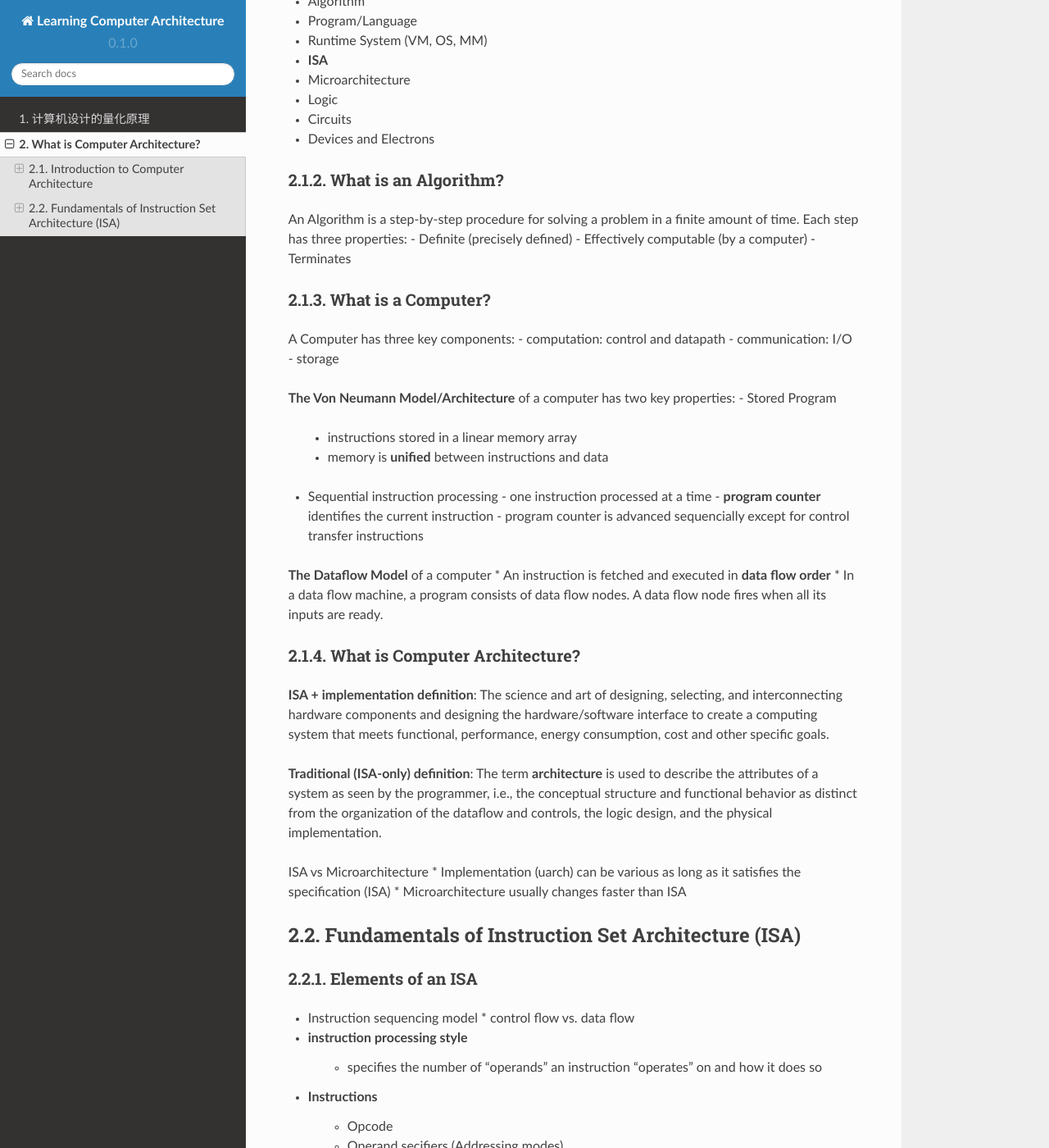
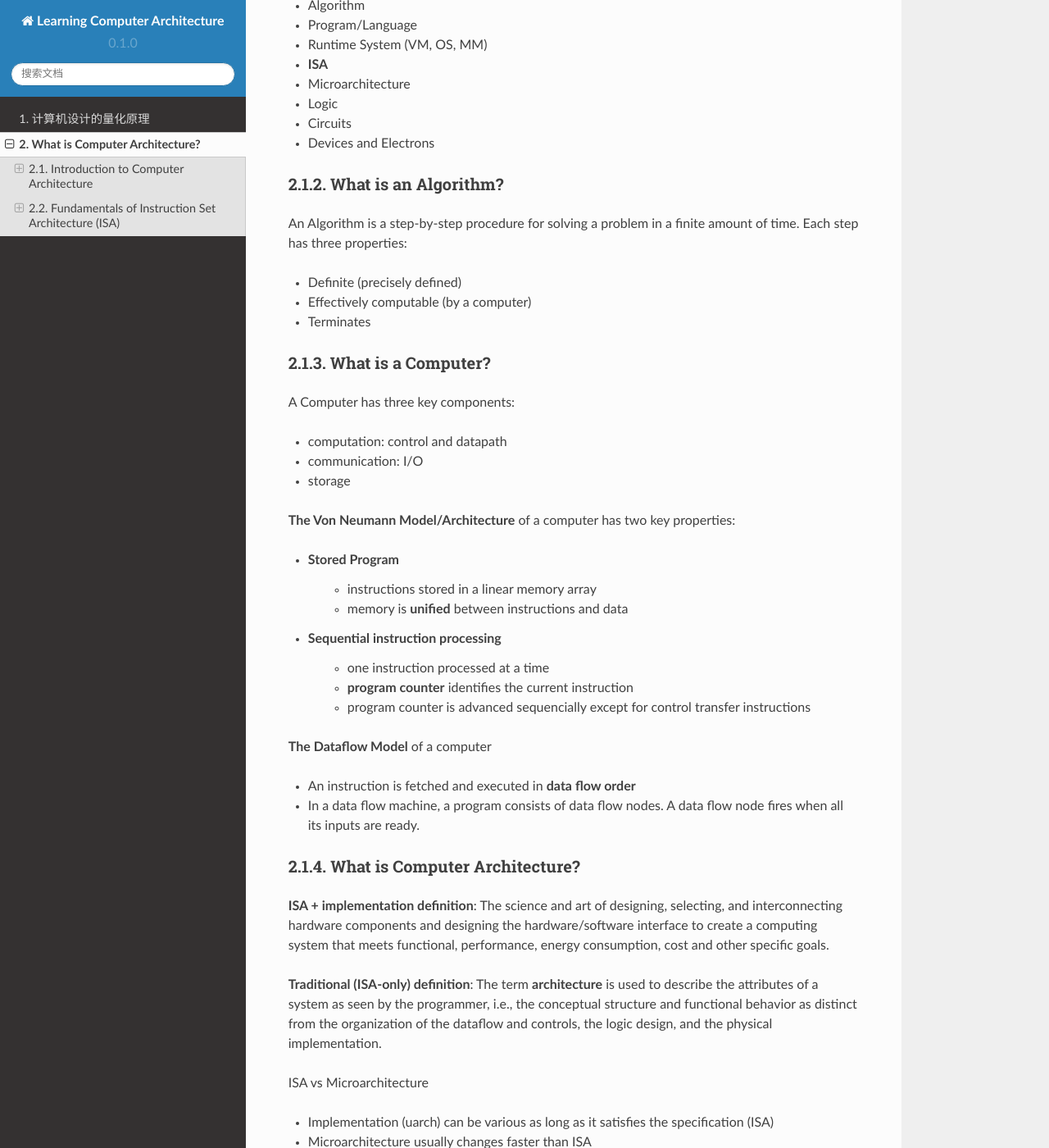
Before and after one commit to Bwoah-Kimi/Computer_Architecture_Learning_Notes, a Sphinx documentation site: the page built from docs/source/chapter1.rst, in a window 1280 px wide and 1400 px high, scrolled down 401 px. Shown: the whole window at 82% size. Built offline with Sphinx 7.4.7 and the Read the Docs theme 2.0.0, drawn with Linux system fonts in a browser that asks for light colours; some of the changed text lies outside the part shown.

```diff
--- a/docs/source/chapter1.rst
+++ b/docs/source/chapter1.rst
@@ -1,15 +1,15 @@
 What is Computer Architecture?
-====================
+==============================
 
 .. note::
 
-   This part is based on Lecture 2 of CMU447.
+	 This part is based on Lecture 2 of CMU447.
 
 Introduction to Computer Architecture
---------
+--------------------------------------
 
 Computer Architecture in Levels of Transformation
-~~~~~~~~
+~~~~~~~~~~~~~~~~~~~~~~~~~~~~~~~~~~~~~~~~~~~~~~~~~
 
 - Problem
 - Algorithm
@@ -23,37 +23,41 @@ Computer Architecture in Levels of Transformation
 
 
 What is an Algorithm?
-~~~~~~~~
+~~~~~~~~~~~~~~~~~~~~~
 
 An Algorithm is a step-by-step procedure for solving a problem in a finite amount of time.
 Each step has three properties:
+
 - Definite (precisely defined)
 - Effectively computable (by a computer)
 - Terminates
 
 What is a Computer?
-~~~~~~~~
+~~~~~~~~~~~~~~~~~~~
 
 A Computer has three key components:
+
 - computation: control and datapath
 - communication: I/O
 - storage
 
 **The Von Neumann Model/Architecture** of a computer has two key properties:
+
 - Stored Program
-  - instructions stored in a linear memory array
-  - memory is **unified** between instructions and data
+	- instructions stored in a linear memory array
+	- memory is **unified** between instructions and data
 - Sequential instruction processing
-  - one instruction processed at a time
-  - **program counter** identifies the current instruction
-  - program counter is advanced sequencially except for control transfer instructions
+	- one instruction processed at a time
+	- **program counter** identifies the current instruction
+	- program counter is advanced sequencially except for control transfer instructions
 
 **The Dataflow Model** of a computer
+
 * An instruction is fetched and executed in **data flow order**
 * In a data flow machine, a program consists of data flow nodes. A data flow node fires when all its inputs are ready.
 
 What is Computer Architecture?
-~~~~~~~~
+~~~~~~~~~~~~~~~~~~~~~~~~~~~~~~
 
 **ISA + implementation definition**:
 The science and art of designing, selecting, and interconnecting hardware components and designing the hardware/software interface to create a computing system that meets functional, performance, energy consumption, cost and other specific goals.
@@ -62,18 +66,19 @@ The science and art of designing, selecting, and interconnecting hardware compon
 The term **architecture** is used to describe the attributes of a system as seen by the programmer, i.e., the conceptual structure and functional behavior as distinct from the organization of the dataflow and controls, the logic design, and the physical implementation.
 
 ISA vs Microarchitecture
+
 * Implementation (uarch) can be various as long as it satisfies the specification (ISA)
 * Microarchitecture usually changes faster than ISA
 
 
 Fundamentals of Instruction Set Architecture (ISA)
---------
+--------------------------------------------------
 
 Elements of an ISA
-~~~~~~~~
+~~~~~~~~~~~~~~~~~~
 
 * Instruction sequencing model
-  * control flow vs. data flow
+	* control flow vs. data flow
 * instruction processing style
 	* specifies the number of "operands" an instruction "operates" on and how it does so
 * Instructions
@@ -99,29 +104,29 @@ Elements of an ISA
 
 
 Different types of computer architecture
-~~~~~~~~
+~~~~~~~~~~~~~~~~~~~~~~~~~~~~~~~~~~~~~~~~~~
 
 * 栈体系结构
-  * 操作数位于栈的顶部（TOS）
-  * 0-address: op, push A, pop A
-  * Advantages
-    * small instruction size: simple logic & compact code
-    * efficient procedure calls: all parameters on stack
-  * Disadvantage
-    * computations that are not easily expressible with "postfix notation" are difficult to map to stack machines
-    * not flexible
+	* 操作数位于栈的顶部（TOS）
+	* 0-address: op, push A, pop A
+	* Advantages
+		* small instruction size: simple logic & compact code
+		* efficient procedure calls: all parameters on stack
+	* Disadvantage
+		* computations that are not easily expressible with "postfix notation" are difficult to map to stack machines
+		* not flexible
 * 累加器体系结构
-  * 操作数为隐式的累加器
-  * 1-address: op ACC, ld A, st A
+	* 操作数为隐式的累加器
+	* 1-address: op ACC, ld A, st A
 * 通用寄存器体系结构
-  * 只有显式操作数：寄存器或存储地址
-  * 两类不同的寄存器计算机：
-    * **寄存器-存储器**体系结构：可以用任意指令来访问存储器
-    * **载入-存储**体系结构：只能用载入和存储指令来访问存储器
+	* 只有显式操作数：寄存器或存储地址
+	* 两类不同的寄存器计算机：
+		* **寄存器-存储器** 体系结构：可以用任意指令来访问存储器
+		* **载入-存储** 体系结构：只能用载入和存储指令来访问存储器
 
 
 Different types of addressing modes
-~~~~~~~~
+~~~~~~~~~~~~~~~~~~~~~~~~~~~~~~~~~~~
 
 Addressing modes specifies how to obtain the operands from the registers/memory.
 
@@ -130,7 +135,7 @@ Addressing modes specifies how to obtain the operands from the registers/memory.
 * 立即数寻址 (absolute)
 	* use immediate value as address
 * 寄存器间接寻址 (register indirect)
-	* use :math:`GPR[r_{base}]`` as address
+	* use :math:`GPR[r_{base}]` as address
 * 位移量寻址 (displaced or based)
 	* use :math:`offset +GPR[r_{base}]` as address
 * 索引寻址 (indexed)
@@ -144,22 +149,25 @@ Addressing modes specifies how to obtain the operands from the registers/memory.
 	* 用于索引数组
 
 Advantages of more addressing modes
-  * enables better mapping of high-level constructs to the machine
+
+	* enables better mapping of high-level constructs to the machine
+
 Disadvantages of more addressing modes
-  * higher complexity of the architecture
-  * higher CPI
-  * more work for the complier
-  * more work for the microarchitect
+
+	* higher complexity of the architecture
+	* higher CPI
+	* more work for the complier
+	* more work for the microarchitect
 
 Different types of operations in an ISA
-~~~~~~~~
+~~~~~~~~~~~~~~~~~~~~~~~~~~~~~~~~~~~~~~~~~
 
 * 算数与逻辑：加减乘除，与或，etc.
 * 数据传送：载入-存储
 * 控制
-  * 跳转：控制中的改变是**无条件**的
-  * 分支：控制中的改变是**有条件**的
-  * 过程调用与返回
+	* 跳转：控制中的改变是 **无条件** 的
+	* 分支：控制中的改变是 **有条件** 的
+	* 过程调用与返回
 * 系统：操作系统调用、虚拟内存管理指令
 * 浮点
 * 十进制：十进制加法与乘法、二进制到字符的转换
@@ -167,35 +175,35 @@ Different types of operations in an ISA
 * 图形：像素与顶点操作、压缩/解压缩操作
 
 Encoding of an ISA
-~~~~~~~~
+~~~~~~~~~~~~~~~~~~~
 
 ISA所支持的各种操作通常在一个称为操作码(Opcode)的字段中指定。指令集编码将寻址方式与操作结合在一起
-  * **地址标识符**：说明使用哪种寻址方式来访问操作数
 
+* **地址标识符**：说明使用哪种寻址方式来访问操作数
 * **定长编码** (Fixed length)：所有指令的大小都相同
-  * 当寻址方式和操作数都较少时，效果最好
-  * Pros
-    * easier to decode single instruction in hardware -> simpler hardware design
-    * easier to decode multiple instructions concurrently
-  * Cons
-    * wasted bits in instructions -> higher energy consumption retrieving operands
-    * harder-to-extend ISA
+	* 当寻址方式和操作数都较少时，效果最好
+	* Pros:
+		* easier to decode single instruction in hardware -> simpler hardware design
+		* easier to decode multiple instructions concurrently
+	* Cons:
+		* wasted bits in instructions -> higher energy consumption retrieving operands
+		* harder-to-extend ISA
 * **变长编码** (Variable length)
-  * 几乎允许对所有操作使用所有的取址方式
-  * 在存在许多寻址方式和操作时，是最绝佳选择
-  * Enables **Uniform Decode** (usually goes with fixed length)
-    * same bits in each instruction correspond to the same meaning
-    * easier decode, simpler hardware
-    * enables parallelism: generate target address before knowing the instruction is a branch
-    * restrcits instruction format -> less flexibility
-  * Pros
-    * compact encoding, e.g. Intel 432: Huffman encoding
-  * Cons
-    * more logic to decode a single instruction
-    * harder to decode multiple instructions concurrently
+	* 几乎允许对所有操作使用所有的取址方式
+	* 在存在许多寻址方式和操作时，是最绝佳选择
+	* Enables **Uniform Decode** (usually goes with fixed length)
+		* same bits in each instruction correspond to the same meaning
+		* easier decode, simpler hardware
+		* enables parallelism: generate target address before knowing the instruction is a branch
+		* restrcits instruction format -> less flexibility
+	* Pros
+		* compact encoding, e.g. Intel 432: Huffman encoding
+	* Cons
+		* more logic to decode a single instruction
+		* harder to decode multiple instructions concurrently
 * Tradeoffs
-  * code size vs. hardware complexity
-  * ISA extensibility and expressiveness vs. hardware complexity
-  * smaller code vs. ease of decode
+	* code size vs. hardware complexity
+	* ISA extensibility and expressiveness vs. hardware complexity
+	* smaller code vs. ease of decode
 * Uniform Decode
-  * same bits in each instruction correspond to the same meaning
+	* same bits in each instruction correspond to the same meaning
--- a/docs/source/conf.py
+++ b/docs/source/conf.py
@@ -5,6 +5,8 @@
 project = 'Learning Computer Architecture'
 copyright = '2024, tombstone_blues'
 author = 'tombstone_blues'
+
+language = 'zh_CN'
 
 release = '0.1'
 version = '0.1.0'
@@ -18,6 +20,9 @@ extensions = [
     'sphinx.ext.autosummary',
     'sphinx.ext.intersphinx',
     'sphinx.ext.mathjax',
+    'recommonmark',
+    'sphinx_rtd_theme',
+    'sphinx_markdown_tables',
 ]
 
 intersphinx_mapping = {
```
Also changed, not shown: docs/source/chapter0.rst (+16 -15 lines), docs/source/index.rst (+6 -6 lines), lumache.py (deleted, +0 -23 lines).
